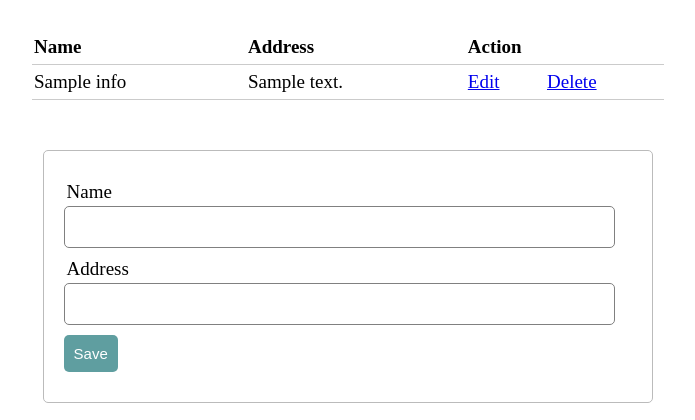
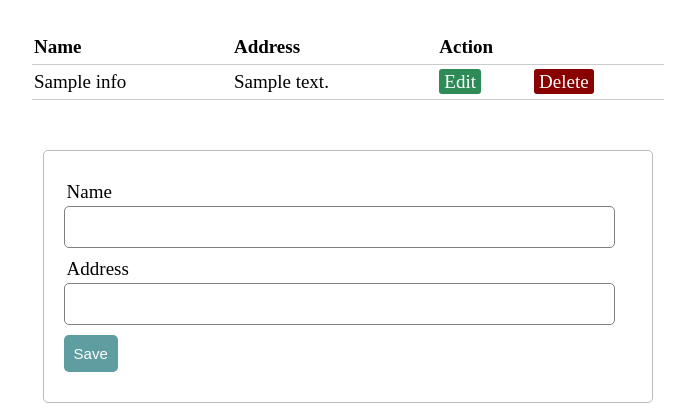
Before and after one commit to Darshana97/php_crud, a PHP site: page / in a window 1280 px wide. Shown: the top 420 px of the page, without its empty margins (292-987 px from the left). Run offline with PHP 8.4, Linux system fonts and the light colour scheme; tables that the repository leaves empty or names only in its code hold one stand-in row (values such as "Sample post").

Commit message:
crud operations in php

```diff
--- a/index.php
+++ b/index.php
@@ -51,10 +51,10 @@
                         <td><?php echo $row['name']; ?></td>
                         <td><?php echo $row['address']; ?></td>
                         <td>
-                            <a href="index.php?edit=<?php echo $row['id']; ?>">Edit</a>
+                            <a class="edit_btn" href="index.php?edit=<?php echo $row['id']; ?>">Edit</a>
                         </td>
                         <td>
-                            <a href="#">Delete</a>
+                            <a class="del_btn" href="server.php?del=<?php echo $row['id']; ?>">Delete</a>
                         </td>
                     </tr>
                <?php }
--- a/server.php
+++ b/server.php
@@ -33,6 +33,13 @@
 
     }
 
+    if(isset($_GET['del'])){
+        $id = $_GET['del'];
+        mysqli_query($db, "DELETE FROM info WHERE id=$id");
+        $_SESSION['msg'] = "Address deleted";
+        header('location: index.php');
+    }
+
     $results = mysqli_query($db, "SELECT * FROM info");
 
 
--- a/style.css
+++ b/style.css
@@ -70,3 +70,19 @@ form{
     width: 50%;
     text-align: center;
 }
+
+.edit_btn{
+    text-decoration: none;
+    padding: 2px 5px;
+    background: #2E8B57;
+    color: white;
+    border-radius: 3px;
+}
+
+.del_btn{
+    text-decoration: none;
+    padding: 2px 5px;
+    color: white;
+    border-radius: 3px;
+    background: #880000;
+}
```
